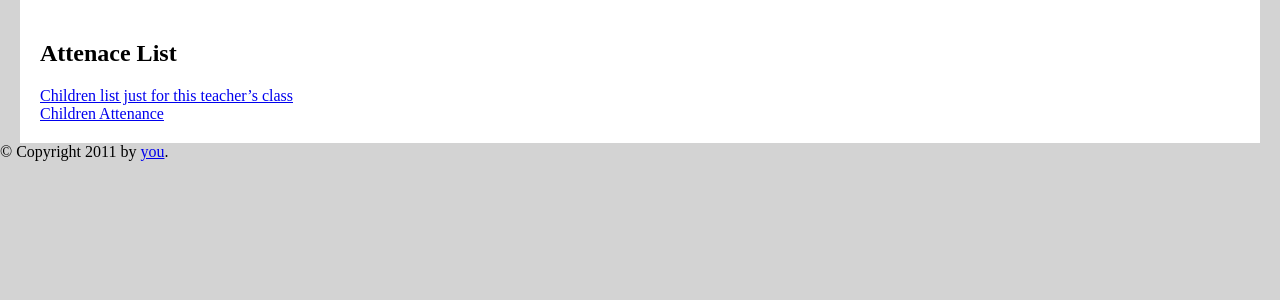
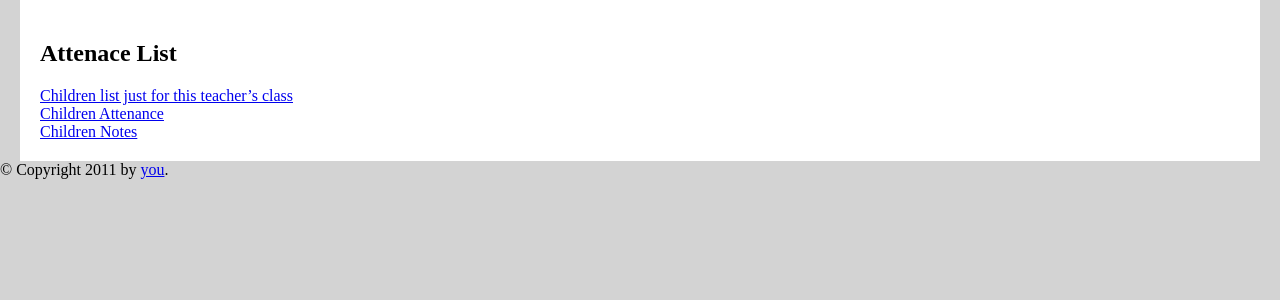
Before and after one commit to Guixia-Z/daycare, a PHP site: template educator_board.html.twig in a window 1280 px wide. Shown: the top 300 px of the page. Run offline with PHP 8.4, Linux system fonts and the light colour scheme; the template is opened without the code that fills it, so the values that code supplies are empty; some libraries are stand-ins or nearby versions.

Commit message:
Add files via upload

```diff
--- a/educator_board.html.twig
+++ b/educator_board.html.twig
@@ -6,5 +6,5 @@
 
 <a href="/childlist">Children list just for this teacher’s class</a><br>
 <a href="/children_attenance">Children Attenance</a><br>
-
+<a href="/childnotes">Children Notes</a><br>
 {% endblock %}
```
